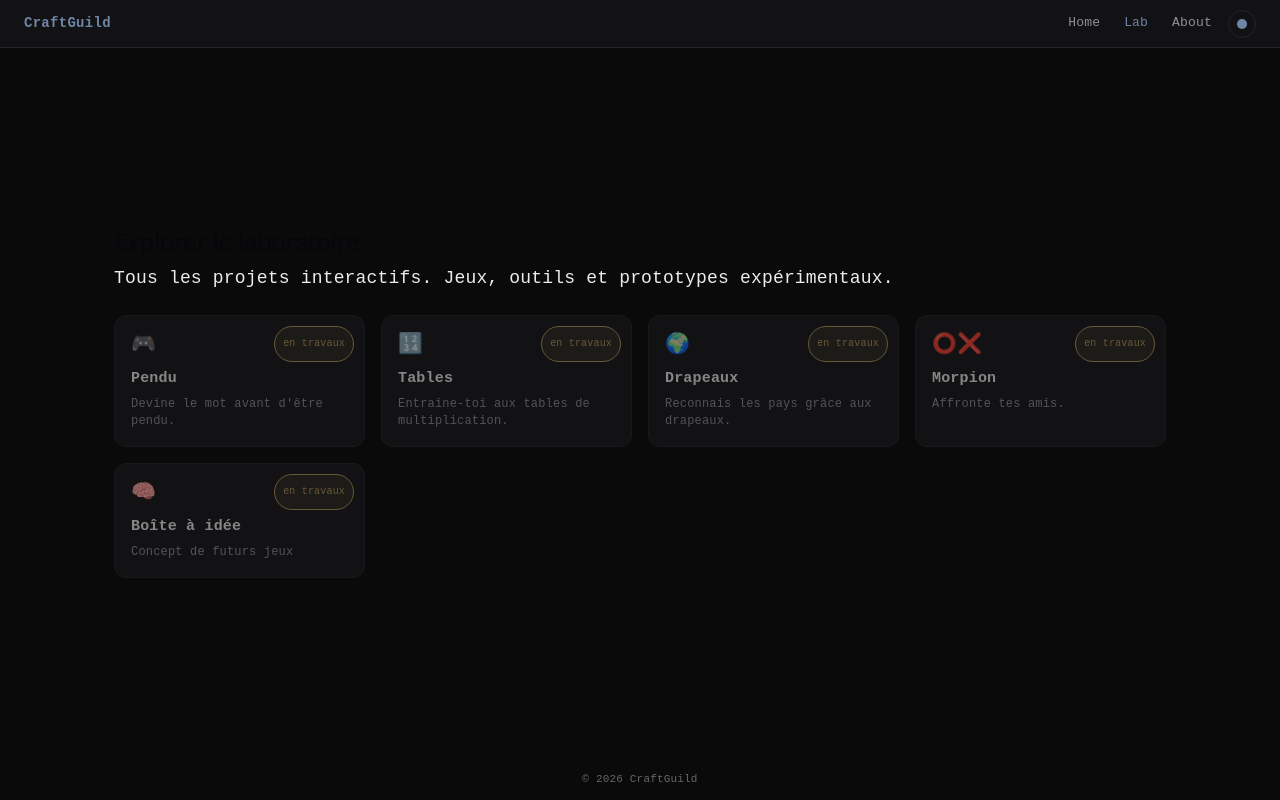
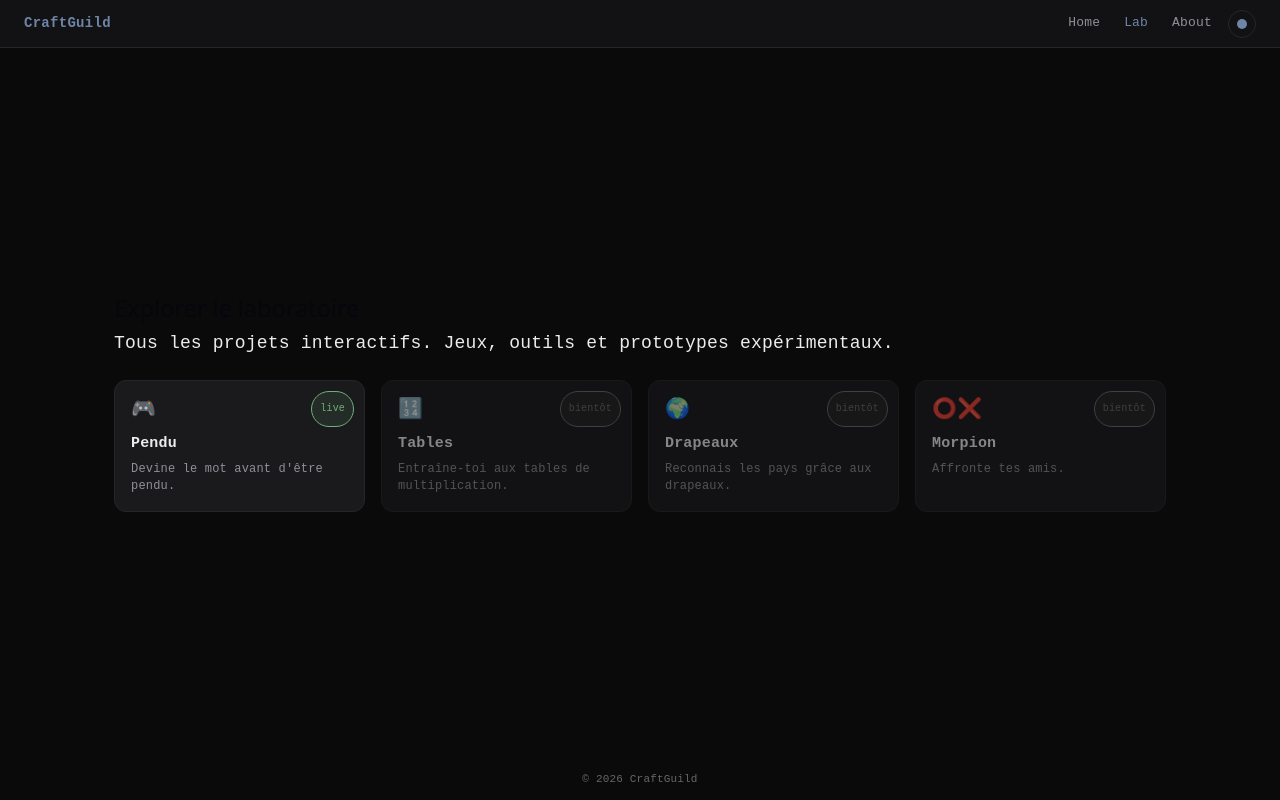
Before and after one commit to cyril0726/helloword, a Vue app in the folder frontend/: page /lab in a window 1280 px wide. Built offline with nearby package versions, Linux system fonts and the light colour scheme.

Commit message:
ouveture jeu pendue + creation layout jeu v1

```diff
--- a/frontend/src/App.vue
+++ b/frontend/src/App.vue
@@ -1,9 +1,6 @@
-/*👉 rôle :
--> affiche la page active*/
 <template>
   <component :is="layout">
     <router-view />
-
   </component>
 </template>
 
@@ -12,13 +9,14 @@ import { computed } from 'vue'
 import { useRoute } from 'vue-router'
 
 import PublicLayout from '@/layouts/PublicLayout.vue'
+import GameLayout from '@/layouts/GameLayout.vue'
 import DashboardLayout from '@/layouts/DashboardLayout.vue'
 
 const route = useRoute()
 
 const layout = computed(() => {
-  return route.meta.layout === 'dashboard'
-    ? DashboardLayout
-    : PublicLayout
+  if (route.meta.layout === 'dashboard') return DashboardLayout
+  if (route.meta.layout === 'game') return GameLayout
+  return PublicLayout
 })
 </script>
--- a/frontend/src/components/lab/ExplorerGrid.vue
+++ b/frontend/src/components/lab/ExplorerGrid.vue
@@ -17,35 +17,28 @@ const items = [
     title: "Pendu",
     desc: "Devine le mot avant d'être pendu.",
     link: "/lab/pendu",
-    tag: "wip"
+    tag: "live"
   },
   {
     icon: "🔢",
     title: "Tables",
     desc: "Entraîne-toi aux tables de multiplication.",
     link: "/lab/tables",
-    tag: "wip"
+    tag: "locked"
   },
   {
     icon: "🌍",
     title: "Drapeaux",
     desc: "Reconnais les pays grâce aux drapeaux.",
     link: "/lab/drapeaux",
-    tag: "wip"
+    tag: "locked"
   },
   {
     icon: "⭕❌",
     title: "Morpion",
     desc: "Affronte tes amis.",
     link: "/lab/morpion",
-    tag: "wip"
-  },
-  {
-    icon: "🧠",
-    title: "Boîte à idée",
-    desc: "Concept de futurs jeux",
-    link: "/lab/ideas",
-    tag: "wip"
+    tag: "locked"
   }
 ]
 </script>
--- a/frontend/src/components/lab/LabCard.vue
+++ b/frontend/src/components/lab/LabCard.vue
@@ -1,15 +1,11 @@
 <template>
   <component
-    :is="isLive ? RouterLink : 'div'"
-    :to="isLive ? item.link : undefined"
+    :is="isClickable ? RouterLink : 'div'"
+    :to="isClickable ? item.link : undefined"
     class="card lab-card"
-    :class="{ 'is-hoverable': isLive, 'lab-card--disabled': !isLive }"
+    :class="{ 'is-hoverable': isClickable, 'lab-card--disabled': !isClickable }"
   >
-    <span
-      v-if="item?.tag"
-      class="badge"
-      :class="tagClass"
-    >
+    <span v-if="item?.tag" class="badge" :class="badgeClass">
       {{ tagLabel }}
     </span>
 
@@ -30,14 +26,24 @@ const props = defineProps({
   item: Object
 })
 
-const isLive = computed(() => props.item?.tag === 'live')
+const isClickable = computed(() => props.item?.tag !== 'locked')
 
-const tagClass = computed(() => {
-  return props.item?.tag === 'live' ? 'badge--live' : 'badge--wip'
+const badgeClass = computed(() => {
+  const map = {
+    live: 'badge--live',
+    wip: 'badge--wip',
+    locked: 'badge--locked'
+  }
+  return map[props.item?.tag] || 'badge--wip'
 })
 
 const tagLabel = computed(() => {
-  return props.item?.tag === 'live' ? 'live' : 'en travaux'
+  const map = {
+    live: 'live',
+    wip: 'en travaux',
+    locked: 'bientôt'
+  }
+  return map[props.item?.tag] || 'en travaux'
 })
 </script>
 
@@ -92,6 +98,12 @@ const tagLabel = computed(() => {
   color: var(--status-live);
 }
 
+.badge--locked {
+  background: var(--status-locked-bg);
+  border-color: var(--status-locked);
+  color: var(--status-locked);
+}
+
 .lab-card.is-hoverable:hover {
   border-color: var(--accent);
 }
--- /dev/null
+++ b/frontend/src/layouts/GameLayout.vue
@@ -0,0 +1,91 @@
+<template>
+  <section class="game-layout">
+    <header class="game-topbar">
+      <RouterLink to="/" class="game-brand">CraftGuild</RouterLink>
+      <span class="game-topbar__sep">/</span>
+      <h1 class="game-topbar__title">{{ route.meta.title }}</h1>
+      <RouterLink to="/lab" class="back-link">
+        <svg viewBox="0 0 24 24" class="back-icon" fill="none" stroke="currentColor" stroke-width="2">
+          <path d="M15 18l-6-6 6-6" />
+        </svg>
+        Lab
+      </RouterLink>
+    </header>
+
+    <div class="game-content">
+      <slot />
+    </div>
+  </section>
+</template>
+
+<script setup lang="ts">
+import { RouterLink, useRoute } from 'vue-router'
+
+const route = useRoute()
+</script>
+
+<style scoped>
+.game-layout {
+  display: flex;
+  flex-direction: column;
+  min-height: 100%;
+  width: 100%;
+}
+
+.game-topbar {
+  display: flex;
+  align-items: center;
+  gap: var(--space-2);
+  padding: var(--space-3) var(--space-4);
+  border-bottom: 1px solid var(--border);
+}
+
+.game-brand {
+  font-size: 13px;
+  font-weight: 600;
+  color: var(--accent);
+  text-decoration: none;
+  letter-spacing: 0.01em;
+}
+
+.game-topbar__sep {
+  color: var(--text-faint);
+  font-size: 13px;
+}
+
+.game-topbar__title {
+  font-size: 14px;
+  font-weight: 600;
+  color: var(--text);
+  margin: 0;
+  flex: 1;
+}
+
+.back-link {
+  display: inline-flex;
+  align-items: center;
+  gap: var(--space-1);
+  font-size: 13px;
+  color: var(--text-muted);
+  text-decoration: none;
+  transition: color var(--ease);
+}
+
+.back-link:hover {
+  color: var(--text);
+}
+
+.back-icon {
+  width: 14px;
+  height: 14px;
+}
+
+.game-content {
+  flex: 1;
+  display: flex;
+  flex-direction: column;
+  align-items: center;
+  justify-content: center;
+  padding: var(--space-5) var(--space-4);
+}
+</style>
--- a/frontend/src/router/index.ts
+++ b/frontend/src/router/index.ts
@@ -3,6 +3,7 @@ import Dashboard from '../views/Dashboard.vue'
 import Home from '../views/Home.vue'
 import About from '../views/About.vue'
 import Lab from '../views/Lab.vue'
+import Pendu from '../views/PenduView.vue'
 
 const routes = [
   {
@@ -15,6 +16,15 @@ const routes = [
     component: Lab,
     meta: { layout: 'public' }
   },
+{
+  path: '/lab/pendu',
+  component: Pendu,
+  meta: {
+    layout: 'game',
+    title: 'Pendu',
+    description: "Devine le mot avant d'être pendu."
+  }
+},
       {
     path: '/about',
     component: About,
--- a/frontend/src/styles/tokens.css
+++ b/frontend/src/styles/tokens.css
@@ -39,6 +39,8 @@
     --status-wip-bg: rgba(181, 152, 90, 0.12);
     --status-live: #6fae7f;
     --status-live-bg: rgba(111, 174, 127, 0.12);
+    --status-locked: #6b6b70;
+  --status-locked-bg: rgba(107, 107, 112, 0.1);
 
 }
 
--- /dev/null
+++ b/frontend/src/views/PenduView.vue
@@ -0,0 +1,6 @@
+<template>
+  <p>🚧 Jeu en construction</p>
+</template>
+
+<script setup lang="ts">
+</script>
```
